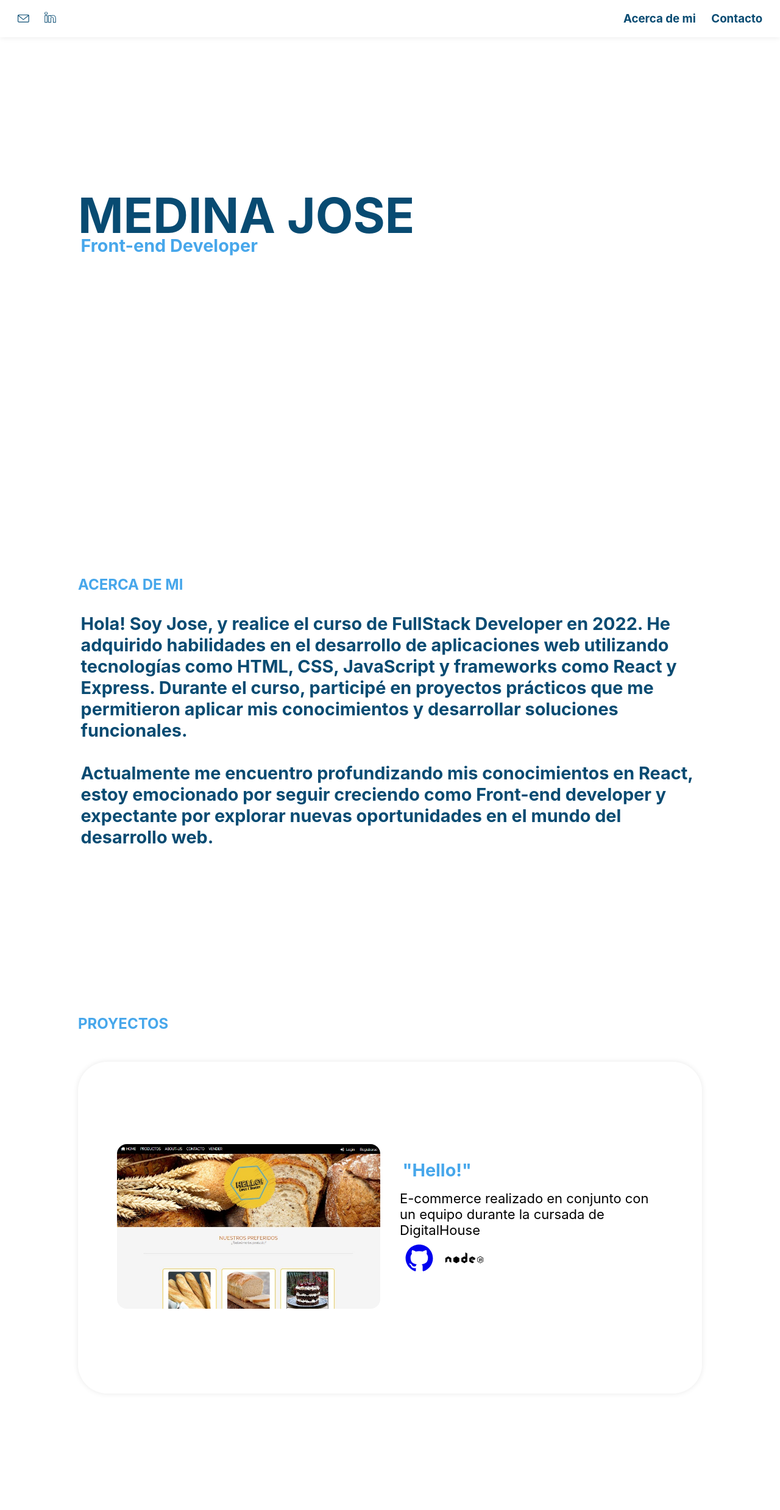
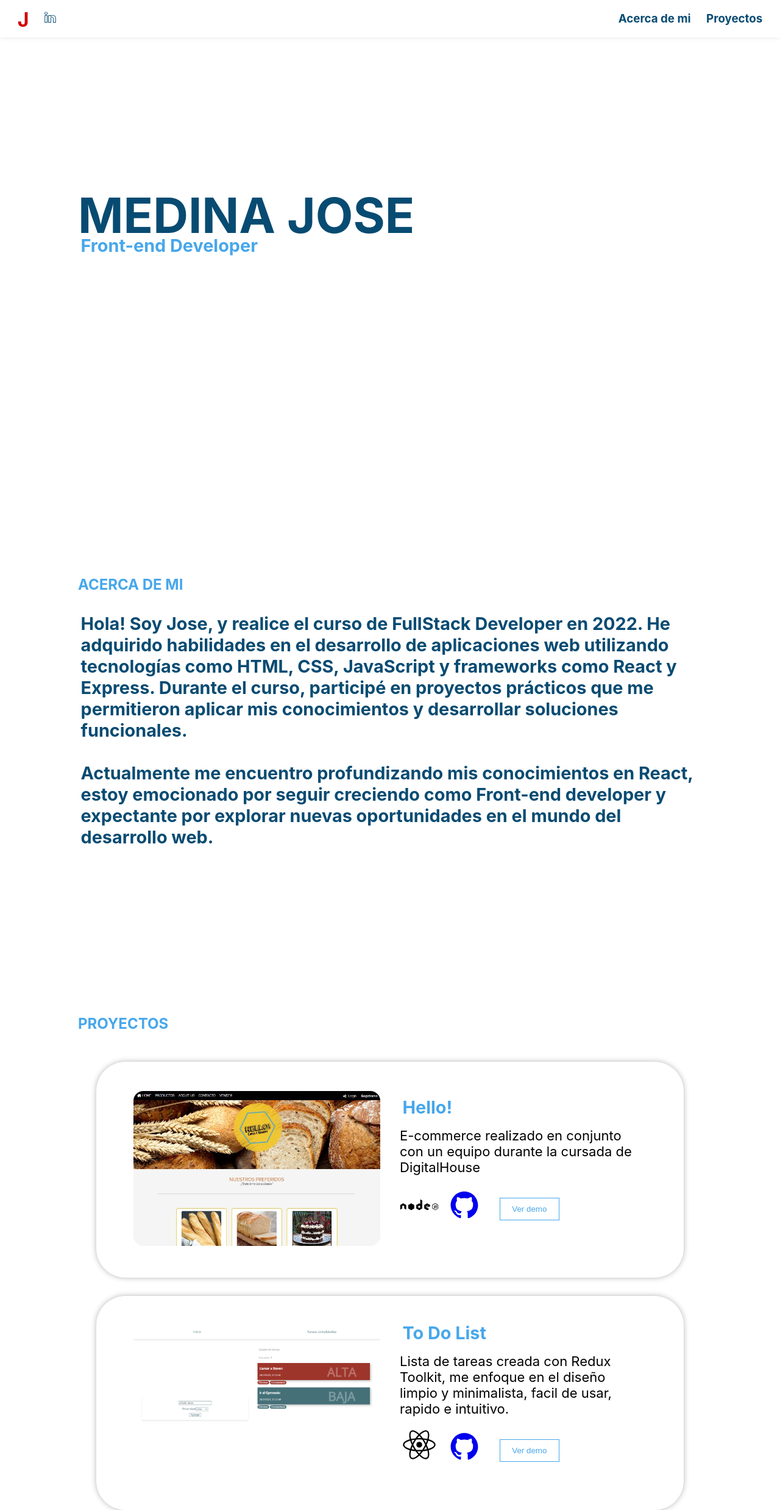
Before and after one commit to jgabrielmedina/portfolio, a React (Create React App) app: page / in a window 1280 px wide. Shown: the whole page at 61% size. Before the commit the page ends 2424 px from the top, so only its background shows below. Built offline with nearby package versions, Linux system fonts and the light colour scheme.

Commit message:
proyects

```diff
--- a/src/App.js
+++ b/src/App.js
@@ -15,6 +15,7 @@ function App() {
       <div className='first'>
       <div className='footer'>
         <Footer />
+
       </div>
 
       <Banner />
@@ -22,7 +23,6 @@ function App() {
       <AboutMe/>
 
       <ListProyect/>
-
 
       </div>
 
--- a/src/assets/css/Footer.css
+++ b/src/assets/css/Footer.css
@@ -20,6 +20,7 @@
 .footerLeft{
     display: flex;
     padding-left: 1rem;
+    align-items: center;
 }
 
 
@@ -44,7 +45,15 @@ h3{
 .envolope{
     top: 2px;
 }
-
+.aBanner{
+    text-decoration: none;
+}
+.logo{
+    font-size: 2rem;
+    margin: auto;
+    color: #D10000!important;
+    text-decoration: none;
+}
 .linkedin{
     top: 0.1px;
 }
@@ -53,8 +62,8 @@ h3{
 
 .banner{
   top: 5rem;
-  margin-top: 19rem;
-  margin-left: 8rem;
+  padding-top: 19rem;
+  margin: auto;
   width: 80vw;
   height: 70vh;
 }
--- a/src/assets/css/listProyect.css
+++ b/src/assets/css/listProyect.css
@@ -12,11 +12,10 @@
     padding: 0rem;
     border-radius: 3rem;
     padding: 2rem;
-    height: 60vh;
     justify-content: center;
     align-items: center;
-    box-shadow: 0 0 10px rgba(0,0,0,.09);
-
+    box-shadow: 0 0 10px rgba(0,0,0,.29);
+    margin: 30px;
 }
 
 .imagenProyecto{
@@ -41,7 +40,6 @@
 
 .pDescription{
     font-size: 22px;
-    /* position: relative; */
     left: 4.5px;
     bottom: 1rem;
     margin: auto;
@@ -50,4 +48,31 @@
 .techStack .icono{
 font-size: 4rem;
 padding-right: 10px;
+
 }
+
+.techStack{
+    margin-top: 1rem;
+    display: flex;
+    align-items: center;
+}
+
+.aButton{
+    width: 70%;
+}
+
+.buttonProyect{
+    border: 1px solid #47A7EB;
+    color: #47A7EB;
+    background-color: white;
+    padding: 10px;
+    margin-left: 1rem;
+    width: 38%;
+    transition: 100ms;
+}
+.buttonProyect:hover{
+
+    color: white;
+    background-color: #47A7EB;
+
+}
--- /dev/null
+++ b/src/components/Proyects.jsx
@@ -0,0 +1,23 @@
+import { DiGithubBadge } from "react-icons/di"
+import { DiNodejs } from "react-icons/di";
+
+function Proyect(props) {
+   return (
+    <div className="proyect">
+    <div className="imagenProyecto"> <img src={props.img} alt="foto" /></div>
+    <div className="descripcionProyecto">
+        <p className="subtitulo"> {props.name} </p>
+        <p className="pDescription">{props.description}</p>
+        <div className="techStack">
+
+            <span className="icono">{props.tech}</span>
+            <a href={props.url} className="icono" target="_blank"><DiGithubBadge /></a>
+            <a href={props.demo} target="_blank" className="aButton"><button className="buttonProyect">Ver demo</button></a>
+        </div>
+    </div>
+</div>
+   )
+
+}
+
+export default Proyect
--- a/src/components/aboutMe.jsx
+++ b/src/components/aboutMe.jsx
@@ -20,6 +20,7 @@ function AboutMe() {
                  Actualmente me encuentro profundizando mis conocimientos en React, estoy emocionado por seguir creciendo como Front-end developer y expectante por explorar nuevas oportunidades en el mundo del desarrollo web.  </p>
 
             </div>
+
         </React.Fragment>
 
     )
--- a/src/components/banner.jsx
+++ b/src/components/banner.jsx
@@ -5,7 +5,7 @@ function Banner() {
 
     return (
         <React.Fragment>
-            <div className="banner">
+            <div className="banner" id="banner">
                 <h1>MEDINA JOSE</h1>
                 <p className="subtitulo">Front-end Developer</p>
             </div>
--- a/src/components/footerLeft.jsx
+++ b/src/components/footerLeft.jsx
@@ -9,7 +9,7 @@ function FooterLeft() {
 
     return (
         <navbar className='footerLeft'>
-            <h3 className="envolope"><SlEnvolope /></h3>
+             <a href="#banner" className="aBanner"><h3 className="envolope logo">J</h3></a>
             <a href="https://www.linkedin.com/in/jose-medina-51700a20b/" target="_blank">       <h3 className="linkedin"><SlSocialLinkedin /></h3></a>
 
         </navbar>
--- a/src/components/footerRight.jsx
+++ b/src/components/footerRight.jsx
@@ -6,8 +6,7 @@ function FooterRight() {
     return (
         <navbar className='footerRight'>
         <a href="#about"> <h3 className="linkAbout">Acerca de mi</h3></a>
-
-            <h3>Contacto</h3>
+        <a href="#proyects"> <h3 className="linkAbout">Proyectos</h3></a>
         </navbar>
     )
 
--- a/src/components/listProyect.jsx
+++ b/src/components/listProyect.jsx
@@ -1,31 +1,36 @@
 import React from "react";
-import {DiGithubBadge} from "react-icons/di"
-import {DiNodejs} from "react-icons/di";
+import Proyect from "./Proyects";
+import { DiNodejs } from "react-icons/di";
+import { BiLogoReact } from "react-icons/bi";
 
 function ListProyect() {
 
     return (
 
-        <React.Fragment>
-            <div className="listProyect">
+            <div className="listProyect" id="proyects">
+
                 <h1 className="aboutme">PROYECTOS</h1>
 
-                <div className="proyect">
-                    <div className="imagenProyecto"> <img src="/PHOTO-2023-06-29-12-23-09.jpg" alt="" /></div>
-                    <div className="descripcionProyecto">
-                    <p className="subtitulo"> "Hello!"  </p>
-                    <p className="pDescription"> E-commerce realizado en conjunto con un equipo durante la cursada de DigitalHouse</p>
-                    <div className="techStack">
-                    <a href="https://github.com/sabriw88/grupo_6_panaderiaHello" className="icono" target="_blank"><DiGithubBadge/></a>
-                    <span className="icono"><DiNodejs/></span>
-                    </div>
 
-                    </div>
-                </div>
+
+                <Proyect
+                    name= "Hello!"
+                    description = " E-commerce realizado en conjunto con un equipo durante la cursada de DigitalHouse"
+                    url = "https://github.com/sabriw88/grupo_6_panaderiaHello"
+                    img = "/PHOTO-2023-06-29-12-23-09.jpg"
+                    tech = {<DiNodejs></DiNodejs>}
+                />
+                <Proyect
+                    name= "To Do List"
+                    description = "Lista de tareas creada con Redux Toolkit, me enfoque en el diseño limpio y minimalista, facil de usar, rapido e intuitivo."
+                    url = "https://github.com/jgabrielmedina/ToDoList"
+                    img = "toDoList.png"
+                    tech = {<BiLogoReact></BiLogoReact>}
+                    demo = "https://to-do-list-drab-pi.vercel.app/"
+                />
 
 
             </div>
-        </React.Fragment>
 
     )
 
```
Also changed, not shown: public/toDoList.png (added).
